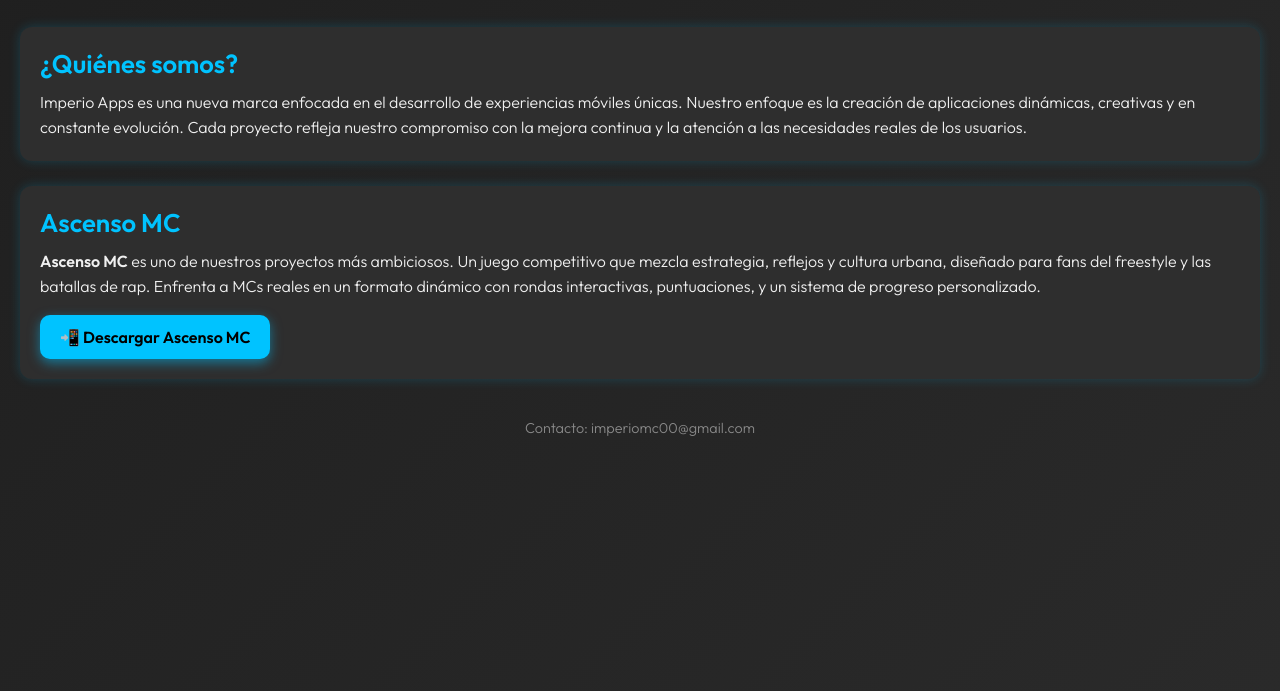
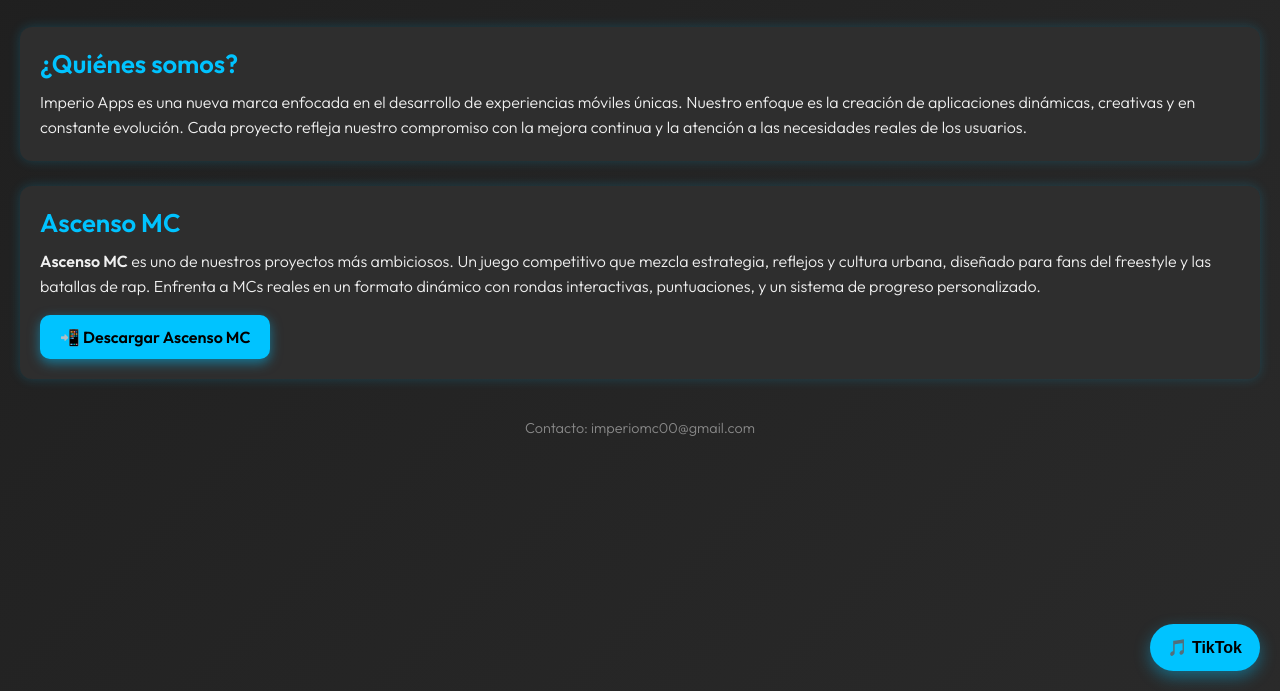
Before and after one commit to imperiomc/Imperiomc, a plain HTML site: page index.html in a window 1280 px wide. Shown: the part 109-800 px from the top of the page. Drawn offline with Linux system fonts and the light colour scheme.

Commit message:
Update index.html

```diff
--- a/index.html
+++ b/index.html
@@ -1,4 +1,3 @@
-
 <!DOCTYPE html>
 <html lang="es">
 <head>
@@ -64,6 +63,29 @@
       background-color: #00a8dd;
       transform: scale(1.05);
     }
+
+    /* 🔵 Estilo del botón flotante TikTok */
+    #btn-tiktok {
+      position: fixed;
+      bottom: 20px;
+      right: 20px;
+      background-color: #00c3ff;
+      color: black;
+      border: none;
+      padding: 14px 18px;
+      font-size: 16px;
+      border-radius: 50px;
+      font-weight: bold;
+      box-shadow: 0 6px 16px rgba(0, 195, 255, 0.4);
+      cursor: pointer;
+      z-index: 999;
+      transition: background 0.3s, transform 0.2s;
+    }
+    #btn-tiktok:hover {
+      background-color: #00a8dd;
+      transform: scale(1.05);
+    }
+
     footer {
       text-align: center;
       margin-top: 40px;
@@ -92,5 +114,17 @@
   <footer>
     Contacto: imperiomc00@gmail.com
   </footer>
+
+  <!-- 🔵 Botón flotante TikTok -->
+  <button id="btn-tiktok" onclick="abrirTikTok()">🎵 TikTok</button>
+
+  <script>
+    function abrirTikTok() {
+      window.location.href = "https://www.tiktok.com/@imperiomc00";
+    }
+
+    // Si lo necesitas ocultar por JavaScript desde Sketchware:
+    // document.getElementById("btn-tiktok").style.display = "none";
+  </script>
 </body>
 </html>
```
